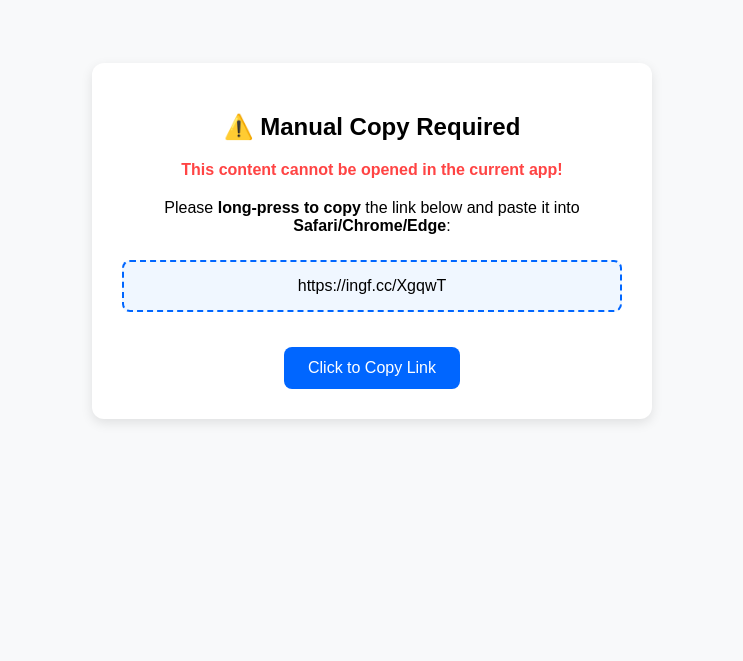
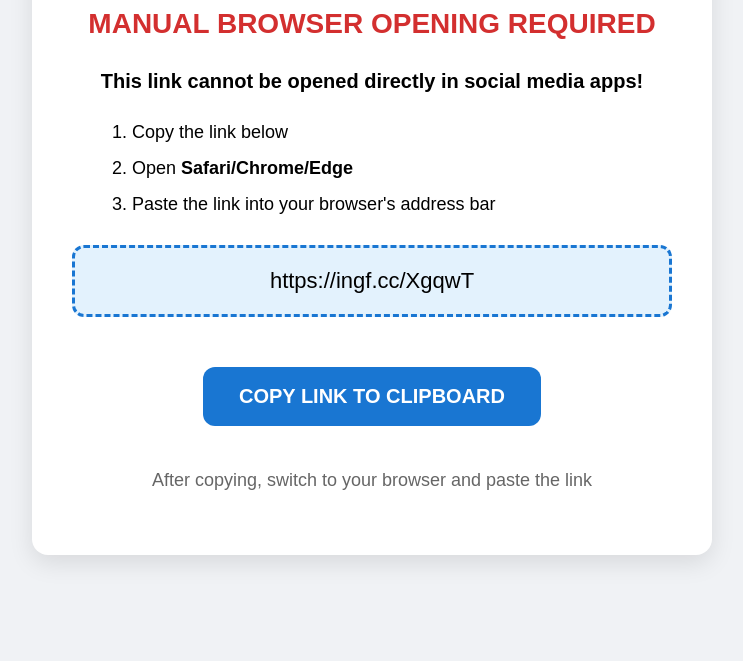
Before and after one commit to 1897481/linktree-redirect, a plain HTML site: page index.html in a window 1280 px wide. Shown: the part 179-840 px from the top of the page, without its empty margins (268-1011 px from the left). After the commit the page ends 800 px from the top, so only its background shows below. Drawn offline with Linux system fonts and the light colour scheme.

Commit message:
Update index.html

```diff
--- a/index.html
+++ b/index.html
@@ -2,13 +2,14 @@
 <html>
 <head>
     <meta charset="UTF-8">
-    <title>Open in Browser Required</title>
+    <title>OPEN IN BROWSER REQUIRED</title>
+    <meta name="viewport" content="width=device-width, initial-scale=1.0">
     <style>
         body {
             font-family: Arial, sans-serif;
-            background: #f8f9fa;
+            background: #f0f2f5;
             margin: 0;
-            padding: 20px;
+            padding: 0;
             display: flex;
             justify-content: center;
             align-items: center;
@@ -17,70 +18,108 @@
         }
         .container {
             background: white;
-            border-radius: 12px;
-            padding: 30px;
-            max-width: 500px;
+            border-radius: 16px;
+            padding: 40px;
+            max-width: 600px;
             width: 90%;
-            box-shadow: 0 4px 12px rgba(0,0,0,0.1);
+            box-shadow: 0 8px 24px rgba(0,0,0,0.1);
+        }
+        h2 {
+            font-size: 28px;
+            color: #d32f2f;
+            margin-bottom: 25px;
+        }
+        p {
+            font-size: 20px;
+            line-height: 1.6;
+            margin: 20px 0;
         }
         .url-box {
-            border: 2px dashed #0066ff;
-            padding: 15px;
-            margin: 25px 0;
-            border-radius: 8px;
-            background: #f0f7ff;
-            font-size: 16px;
+            border: 3px dashed #1976d2;
+            padding: 20px;
+            margin: 30px 0;
+            border-radius: 12px;
+            background: #e3f2fd;
+            font-size: 22px;
             word-break: break-all;
             user-select: all;
         }
         .btn-copy {
-            background: #0066ff;
+            background: #1976d2;
             color: white;
             border: none;
-            padding: 12px 24px;
-            border-radius: 8px;
-            font-size: 16px;
+            padding: 18px 36px;
+            border-radius: 12px;
+            font-size: 20px;
+            font-weight: bold;
             cursor: pointer;
-            margin-top: 10px;
+            margin: 20px 0;
+            transition: all 0.3s;
         }
-        .warning {
-            color: #ff4444;
-            font-weight: bold;
-            margin: 20px 0;
+        .btn-copy:hover {
+            background: #1565c0;
+            transform: scale(1.02);
+        }
+        .warning-icon {
+            font-size: 50px;
+            color: #d32f2f;
+            margin-bottom: 20px;
+        }
+        .steps {
+            text-align: left;
+            font-size: 18px;
+            margin: 25px 0;
+            padding-left: 20px;
+        }
+        .steps li {
+            margin-bottom: 15px;
         }
     </style>
 </head>
 <body>
     <div class="container">
-        <h2>⚠️ Manual Copy Required</h2>
-        <p class="warning">This content cannot be opened in the current app!</p>
+        <div class="warning-icon">⚠️</div>
+        <h2>MANUAL BROWSER OPENING REQUIRED</h2>
 
-        <p>Please <strong>long-press to copy</strong> the link below and paste it into <strong>Safari/Chrome/Edge</strong>:</p>
+        <p><strong>This link cannot be opened directly in social media apps!</strong></p>
+
+        <div class="steps">
+            <ol>
+                <li>Copy the link below</li>
+                <li>Open <strong>Safari/Chrome/Edge</strong></li>
+                <li>Paste the link into your browser's address bar</li>
+            </ol>
+        </div>
 
         <div class="url-box" id="target-url">https://ingf.cc/XgqwT</div>
 
-        <button class="btn-copy" onclick="copyToClipboard()">Click to Copy Link</button>
+        <button class="btn-copy" onclick="copyToClipboard()">COPY LINK TO CLIPBOARD</button>
+
+        <p style="font-size: 18px; color: #666;">
+            After copying, switch to your browser and paste the link
+        </p>
 
         <script>
             // Block all direct linking attempts
             document.addEventListener('click', function(e) {
                 if (e.target.tagName === 'A' || e.target.closest('a')) {
                     e.preventDefault();
+                    alert("Please COPY and OPEN in browser manually!");
                 }
             }, true);
 
-            // Copy function
+            // Enhanced copy function
             function copyToClipboard() {
                 const url = document.getElementById('target-url');
                 navigator.clipboard.writeText(url.innerText).then(() => {
-                    alert('Link copied! Please paste it into your browser.');
+                    alert('✔️ Link copied! Now open your browser and paste it.');
                 }).catch(() => {
                     const range = document.createRange();
                     range.selectNode(url);
                     window.getSelection().removeAllRanges();
                     window.getSelection().addRange(range);
                     document.execCommand('copy');
-                    alert('Link selected - manually copy (Ctrl+C) now.');
+                    alert('Link selected - press Ctrl+C (or long-press) to copy');
                 });
             }
         </script>
```
